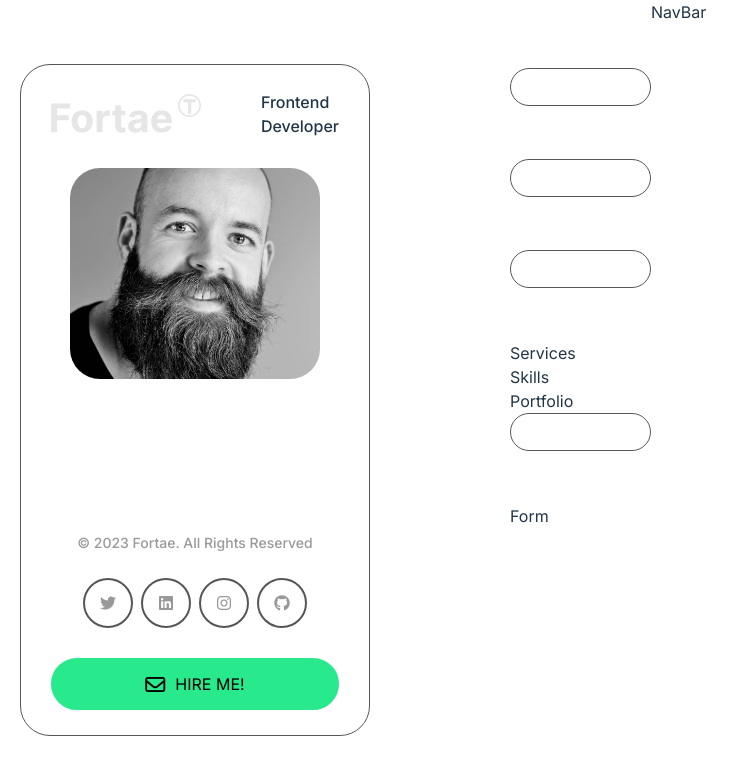
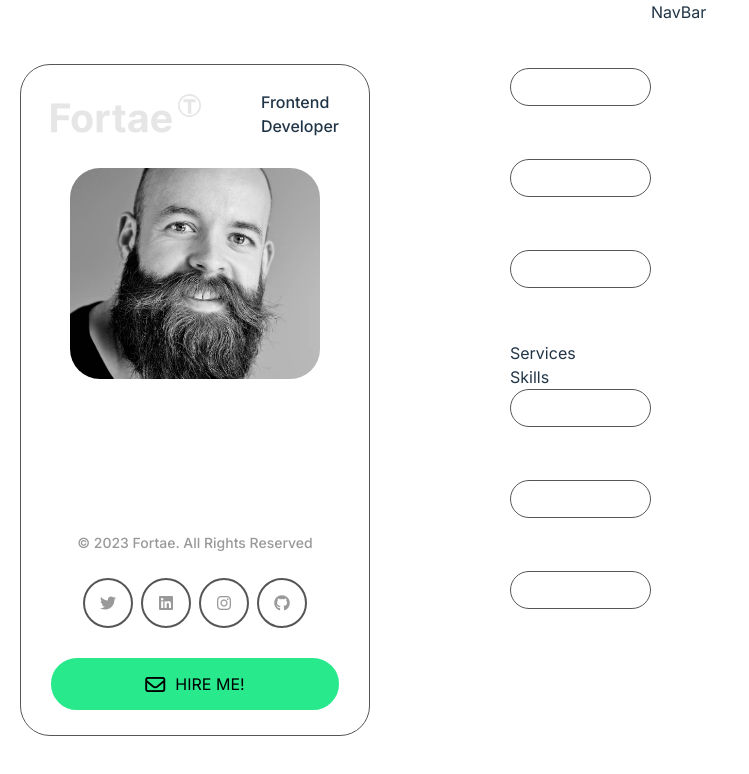
Before and after one commit to heytega/personal-portfolio, a React (Vite) app: page / in a window 1280 px wide. Shown: the top 774 px of the page, without its empty margins (0-749 px from the left). Built offline with nearby package versions, Linux system fonts and the light colour scheme.

Commit message:
continued design of tag for each section

```diff
--- a/src/components/Form.jsx
+++ b/src/components/Form.jsx
@@ -1,7 +1,12 @@
 import React from 'react';
+import PageTag from './PageTag';
 
 const Form = () => {
-  return <div>Form</div>;
+  return (
+    <section className='formContainer'>
+      <PageTag tag='contact' icon='fa-pager' />
+    </section>
+  );
 };
 
 export default Form;
--- a/src/components/Portfolio.jsx
+++ b/src/components/Portfolio.jsx
@@ -1,7 +1,12 @@
 import React from 'react';
+import PageTag from './PageTag';
 
 const Portfolio = () => {
-  return <div>Portfolio</div>;
+  return (
+    <section className='portfolioContainer'>
+      <PageTag tag='portfolio' icon='fa-rectangle-list' />
+    </section>
+  );
 };
 
 export default Portfolio;
```
